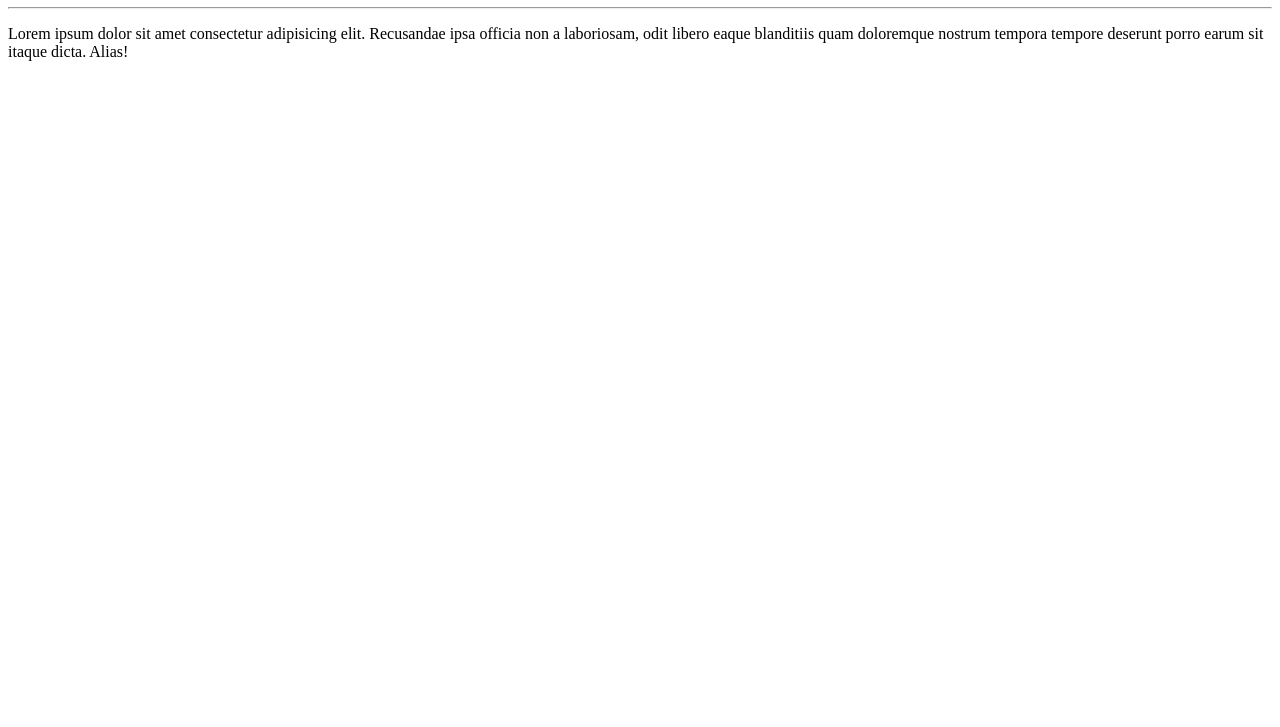
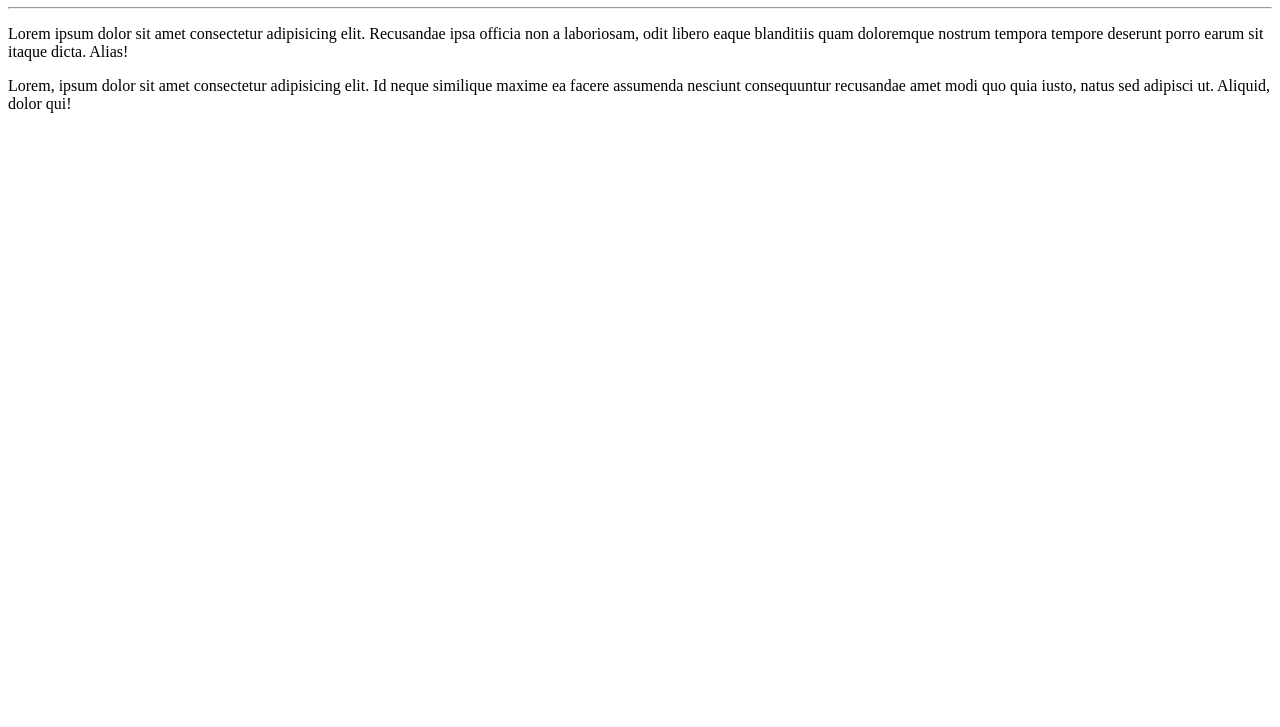
Before and after one commit to andreijc/Ola-mundo, a plain HTML site: page site-exemplo/index.html in a window 1280 px wide. Shown: the part 73-800 px from the top of the page. Drawn offline with Linux system fonts and the light colour scheme.

Commit message:
Adicionei um parágrafo

```diff
--- a/site-exemplo/index.html
+++ b/site-exemplo/index.html
@@ -9,5 +9,7 @@
     <h1>Olá, mundo!</h1>
     <hr>
     <p>Lorem ipsum dolor sit amet consectetur adipisicing elit. Recusandae ipsa officia non a laboriosam, odit libero eaque blanditiis quam doloremque nostrum tempora tempore deserunt porro earum sit itaque dicta. Alias!</p>
+    <p>Lorem, ipsum dolor sit amet consectetur adipisicing elit. Id neque similique maxime ea facere assumenda nesciunt consequuntur recusandae amet modi quo quia iusto, natus sed adipisci ut. Aliquid, dolor qui!
+    </p>
 </body>
 </html>
```
